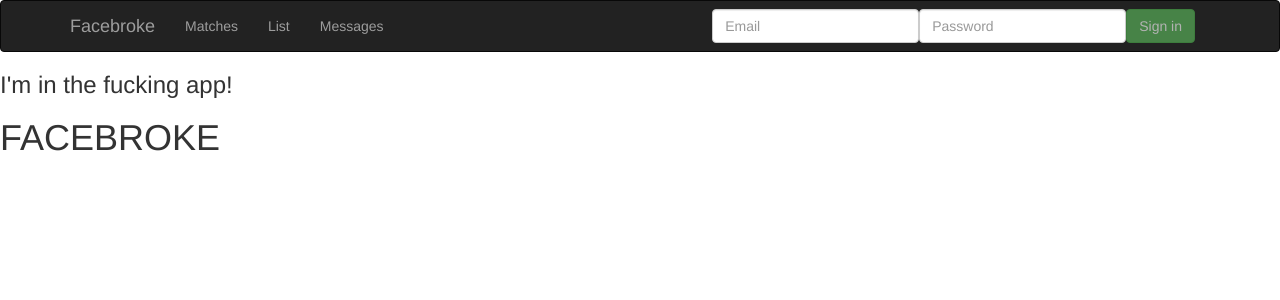
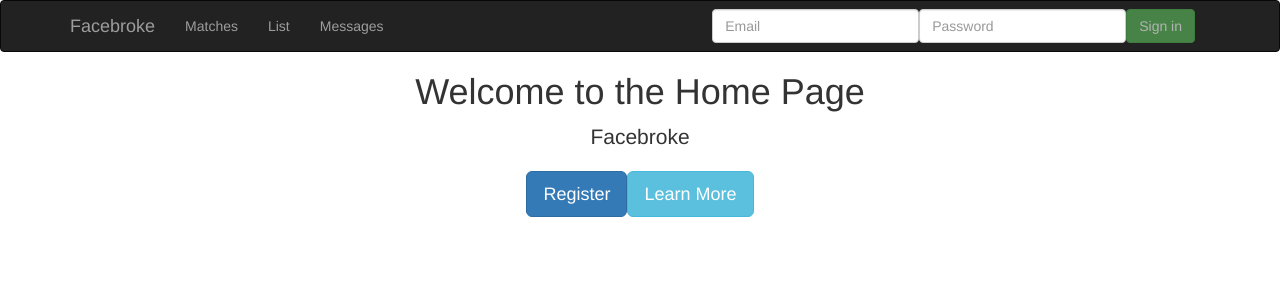
Before and after one commit to mikebasdeo/Facebroke-Angular, an Angular app: page / in a window 1280 px wide. Shown: the top 300 px of the page. Built offline with nearby package versions, Linux system fonts and the light colour scheme; no server answers.

Commit message:
Created home and register components

```diff
--- a/src/app/app.component.html
+++ b/src/app/app.component.html
@@ -1,9 +1,7 @@
 <app-nav></app-nav>
-<h3>I'm in the fucking app!</h3>
+
+<app-home></app-home>
 
 
-  <h1>
-    FACEBROKE
-   <!-- Welcome to {{ title }}! -->
-  </h1>
+
   <app-value></app-value>
--- a/src/app/app.module.ts
+++ b/src/app/app.module.ts
@@ -8,13 +8,17 @@ import { AppComponent } from './app.component';
 import { ValueComponent } from './value/value.component';
 import { NavComponent } from './nav/nav.component';
 import { AuthService } from './_services/auth.service';
+import { HomeComponent } from './home/home.component';
+import { RegisterComponent } from './register/register.component';
 
 
 @NgModule({
   declarations: [
     AppComponent,
     ValueComponent,
-    NavComponent
+    NavComponent,
+    HomeComponent,
+    RegisterComponent
 ],
   imports: [
     BrowserModule,
--- /dev/null
+++ b/src/app/home/home.component.html
@@ -0,0 +1,21 @@
+<!--Two different div's that will only be displayed one at a time-->
+<div style="text-align:center">
+  <h1>Welcome to the Home Page</h1>
+
+  <p class="lead">
+    Facebroke
+  </p>
+
+    <div class="text-center">
+      <button class="btn btn-primary btn-lg" (click)="registerToggle()">Register</button>
+      <button class="btn btn-info btn-lg">Learn More</button>
+    </div>
+</div>
+
+<!--Only display this when register is clicked-->
+<div *ngIf="registerMode" class="container">
+  <!--Centeres the div on the page (bootstrap 3 only)-->
+  <div class="col-md-4 col-md-offset-4">
+    <app-register></app-register>
+  </div>
+</div>
--- /dev/null
+++ b/src/app/home/home.component.ts
@@ -0,0 +1,24 @@
+import { Component, OnInit } from '@angular/core';
+
+@Component({
+  selector: 'app-home',
+  templateUrl: './home.component.html',
+  styleUrls: ['./home.component.css']
+})
+export class HomeComponent implements OnInit {
+
+  // attributes
+  registerMode = false;
+  // constructors
+  constructor() { }
+
+    // methods
+    registerToggle() {
+      this.registerMode = !this.registerMode;
+    }
+
+  ngOnInit() {
+  }
+
+
+}
--- /dev/null
+++ b/src/app/register/register.component.html
@@ -0,0 +1,25 @@
+
+<!--Turn a regular form in to an Angular Form using:
+  #registerForm="ngForm". The '#' allows it to be called from
+  other places.
+-->
+<form #registerForm="ngForm" (ngSubmit)="register()">
+
+  <h2 class="text-center text-primary">Sign Up</h2>
+
+  <hr>
+
+  <div class="form-group">
+    <input type="text" class="form-control" placeholder="Username" required name="username" [(ngModel)]="model.username">
+  </div>
+
+  <div class="form-group">
+    <input type="password" class="form-control" placeholder="Password" required name="password" [(ngModel)]="model.password">
+  </div>
+
+  <div class="form-group text-center">
+    <button class="btn btn-success" type="submit">Register</button>
+    <button class="btn btn-default" type="button" (click)="cancel()">Cancel</button>
+  </div>
+
+</form>
--- /dev/null
+++ b/src/app/register/register.component.ts
@@ -0,0 +1,29 @@
+import { Component, OnInit } from '@angular/core';
+
+@Component({
+  selector: 'app-register',
+  templateUrl: './register.component.html',
+  styleUrls: ['./register.component.css']
+})
+export class RegisterComponent implements OnInit {
+
+  // attributes
+  model: any = {};
+
+  // constructors
+  constructor() { }
+
+  // methods
+  register() {
+    console.log(this.model);
+  }
+
+  cancel() {
+    console.log('cancelled');
+  }
+
+
+  ngOnInit() {
+  }
+
+}
```
Also changed, not shown: src/app/home/home.component.css (added), src/app/register/register.component.css (added), 2 other files (tests, documents, lock files or other folders).
